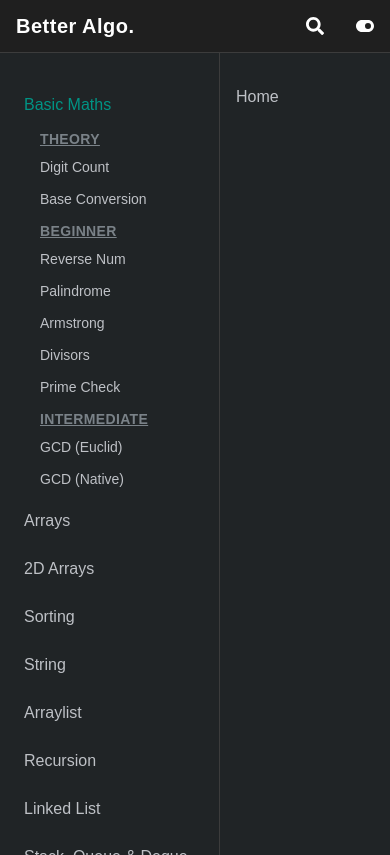
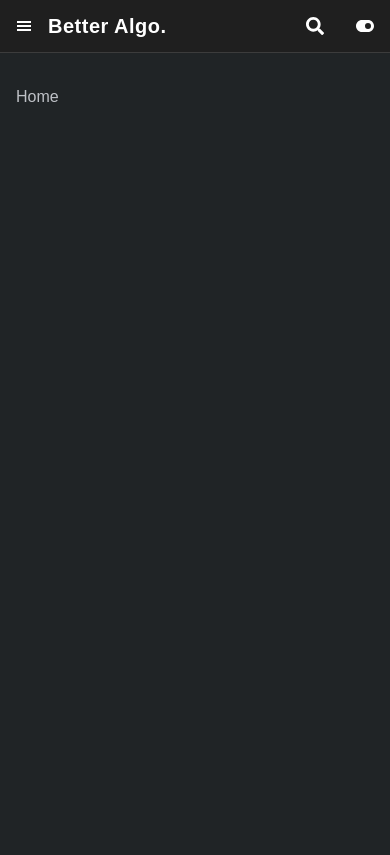
Before and after one commit to RitickLath/better-algo, a Next.js app: page / in a window 390 px wide. Built offline with nearby package versions, Linux system fonts and the light colour scheme.

Commit message:
hamburger added

```diff
--- a/src/app/component/LayoutClient.tsx
+++ b/src/app/component/LayoutClient.tsx
@@ -1,16 +1,23 @@
+"use client";
+
 import Sidebar from "./Sidebar";
 import Navbar from "./Navbar";
+import { useState } from "react";
 
 export default function LayoutClient({
   children,
 }: {
   children: React.ReactNode;
 }) {
+  const [showSidebar, setShowSidebar] = useState(false);
   return (
     <>
-      <Navbar />
+      <Navbar showSidebar={showSidebar} setShowSidebar={setShowSidebar} />
       <div className="flex">
-        <Sidebar />
+        <div className="hidden lg:flex">
+          <Sidebar />
+        </div>
+        <div className="lg:hidden">{showSidebar && <Sidebar />}</div>
         <main className="overflow-hidden py-8 px-4">{children}</main>
       </div>
     </>
--- a/src/app/component/Navbar.tsx
+++ b/src/app/component/Navbar.tsx
@@ -3,8 +3,15 @@
 import React, { useState } from "react";
 import { FaSearch } from "react-icons/fa";
 import { FaToggleOff, FaToggleOn } from "react-icons/fa6";
+import { GiHamburgerMenu } from "react-icons/gi";
 
-const Navbar = () => {
+const Navbar = ({
+  showSidebar,
+  setShowSidebar,
+}: {
+  showSidebar: boolean;
+  setShowSidebar: React.Dispatch<React.SetStateAction<boolean>>;
+}) => {
   const [isLight, setIsLight] = useState(false);
 
   const toggleTheme = () => {
@@ -21,6 +28,10 @@
   return (
     <div className="sticky border-b-[1px] border-[#3C3C3C] top-0 px-4 sm:px-8 lg:px-12 py-3 flex justify-between text-white bg-[#1F1F1F] z-50">
       <div className="flex items-center space-x-4">
+        <GiHamburgerMenu
+          onClick={() => setShowSidebar((showSidebar) => !showSidebar)}
+          className="text-white lg:hidden"
+        />
         <h1 className="text-xl font-bold tracking-wide">Better Algo.</h1>
       </div>
       <div className="flex space-x-8 lg:space-x-14 items-center text-lg lg:text-xl">
--- a/src/app/markdowns/Recursion/index.ts
+++ b/src/app/markdowns/Recursion/index.ts
@@ -414,7 +414,7 @@
 
 ## CALL STACK TRACE
 
-![alt text](img/re6.png)
+![alt text](/img/re6.png)
 
 ### FUNCTION CALLS (GOING DEEPER INTO RECURSION)
 
```
